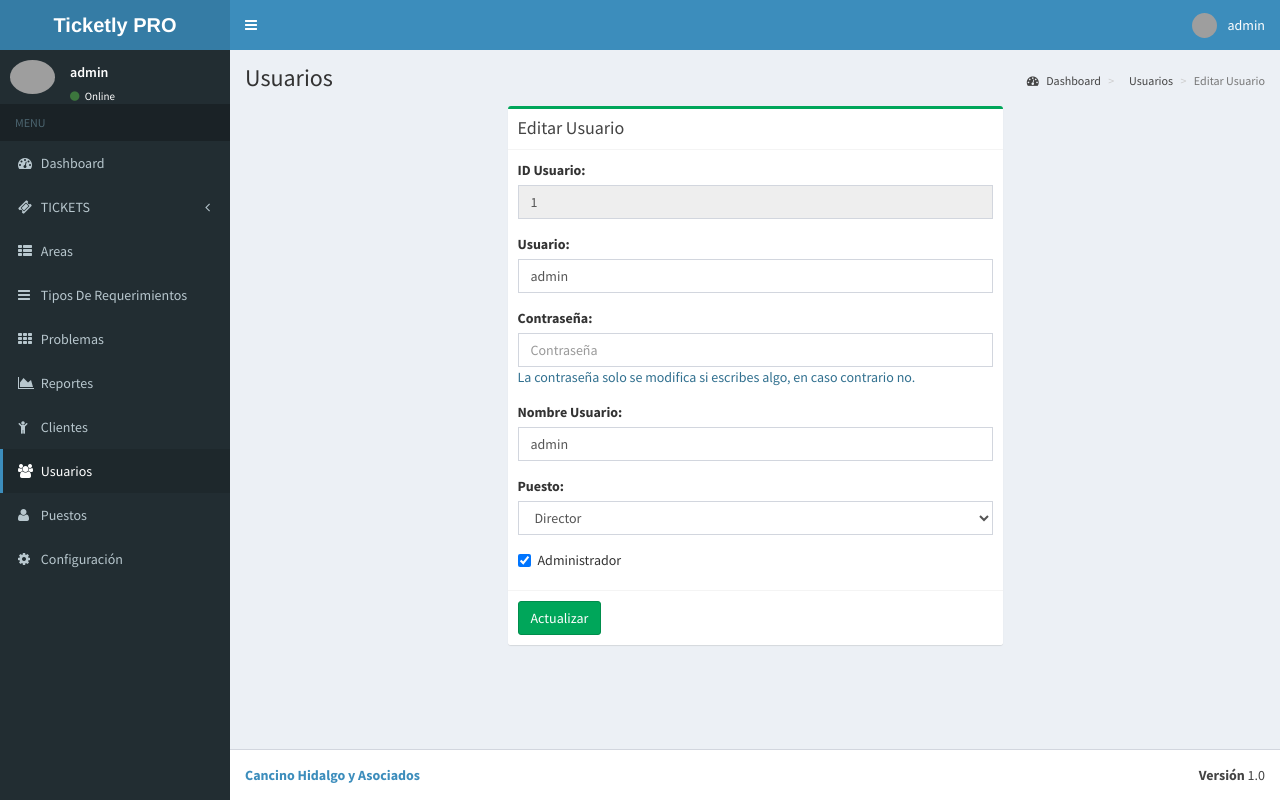
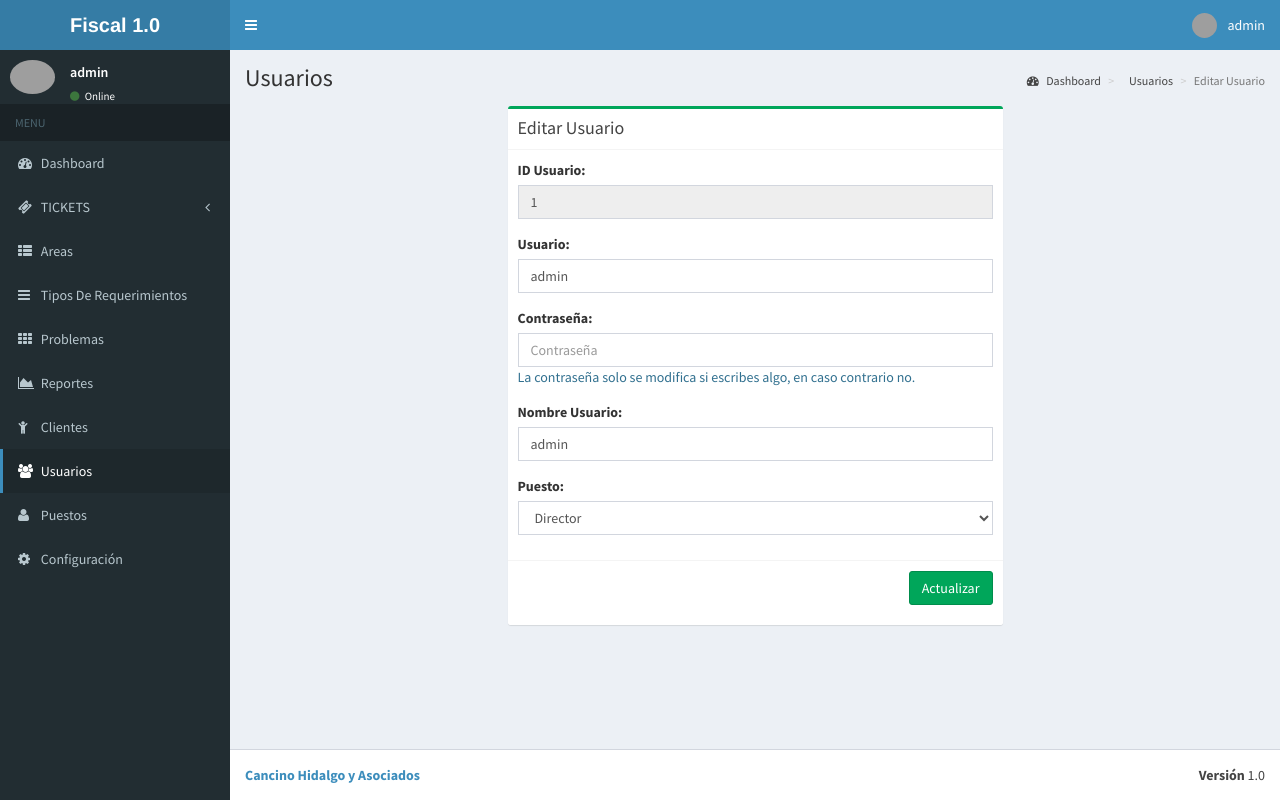
Before and after one commit to magdielmercado/cancino, a PHP site: page /tcpdf/admin/editar_usuario.php?idusuario=1 in a window 1280 px wide. Run offline with PHP 8.4, Linux system fonts and the light colour scheme; a user stored in the database is signed in; data comes from the database, SQL or seed files in the repository; some libraries are stand-ins or nearby versions; grey boxes are pictures that could not be loaded.

Commit message:
Usuarios240820
Actualizacion de usuarios
se eliminó idpuesto de la tabla

```diff
--- a/admin/config/config.php
+++ b/admin/config/config.php
@@ -3,8 +3,8 @@
 	/*Datos de conexion a la base de datos*/
 	define('DB_HOST', 'localhost');//DB_HOST:  generalmente suele ser "127.0.0.1"
 	define('DB_USER', 'root');//Usuario de tu base de datos
-	define('DB_PASS', 'zs09015153');
-    //define('DB_PASS', '');//Contraseña del usuario de la base de datos
+	//define('DB_PASS', 'zs09015153');
+    define('DB_PASS', '');//Contraseña del usuario de la base de datos
 	define('DB_NAME', 'cancino');//Nombre de la base de datos
 
 	$con=@mysqli_connect(DB_HOST, DB_USER, DB_PASS, DB_NAME);
--- a/admin/editar_usuario.php
+++ b/admin/editar_usuario.php
@@ -88,16 +88,20 @@
                                     ?>
                                   </select>
                                 </div>
+                                <!--
                                 <div class="checkbox">
                                   <label>
                                     <input type="checkbox" <?php if($is_admin==1){echo "checked"; } ?> name="is_admin"> Administrador
                                   </label>
                                 </div>
+                                -->
                                 <input type="hidden" name="idusuario" value="<?php echo $idusuario ?>">
                             </div>
                             <!-- /.box-body -->
                             <div class="box-footer">
+                                <p align="right">
                                 <button type="submit" id="save_data" class="btn btn-success">Actualizar</button>
+                                </p>
                             </div>
                         </form>
                     </div><!-- /.box -->
--- a/admin/usuarios.php
+++ b/admin/usuarios.php
@@ -60,7 +60,7 @@
                                     <th>Contraseña</th>
                                     <th>Nombre de Usuario</th>
                                     <th>Puesto</th>
-                                    <th>ID Puesto</th>
+                                    <!-- <th>ID Puesto</th> -->
                                     <th>Foto</th>
                                     <th>Acciones</th>
                                 </tr>
@@ -75,8 +75,7 @@
                                     <td><?php echo $user['contrasena'] ?></td>
                                     <td><?php echo $user['nombreusuario'] ?></td>
                                     <td><?php echo $user['nombrepuesto'] ?></td>
-                                    <td><?php echo $user['idpuesto'] ?></td>
-
+                            <!--        <td><?php echo $user['idpuesto'] ?></td>  -->
                                     <td> <?php echo "<img src='images/profiles/".$user['usuario'].".jpg' width='80'>"?></td>
                                     <td style="text-align: center">
 
--- a/base de datos/schema.sql
+++ b/base de datos/schema.sql
@@ -99,8 +99,8 @@ CREATE TABLE `configuration` (
 --
 
 INSERT INTO `configuration` (`id`, `label`, `name`, `val`, `cfg_id`) VALUES
-(1, 'Nombre del Sitio Web', 'website', 'Ticketly PRO', 1),
-(2, 'Correo Electronico', 'email', 'waptoing7@gmail.com', 1),
+(1, 'Nombre del Sitio Web', 'website', 'Fiscal 1.0', 1),
+(2, 'Correo Electronico', 'email', 'jontiveros490@gmail.com', 1),
 (3, 'URL Base', 'url_base', 'http://localhost/project/abisoft/ticketly-pro/', 1),
 (4, 'Favicon', 'favicon', 'favicon.png', 1);
 
```
